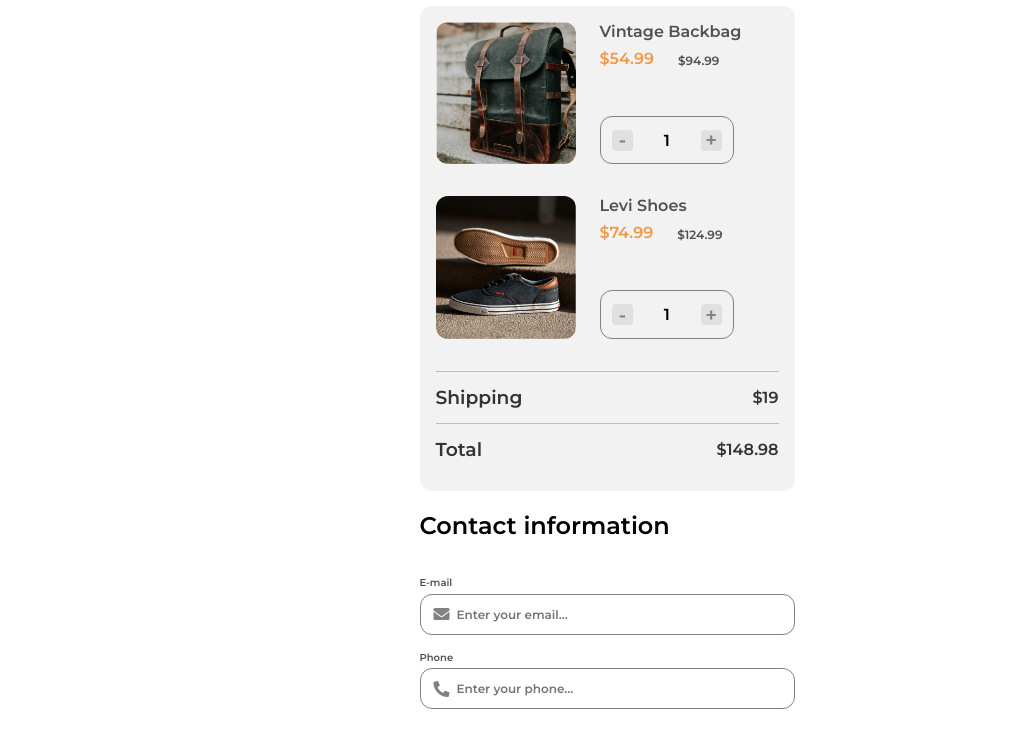
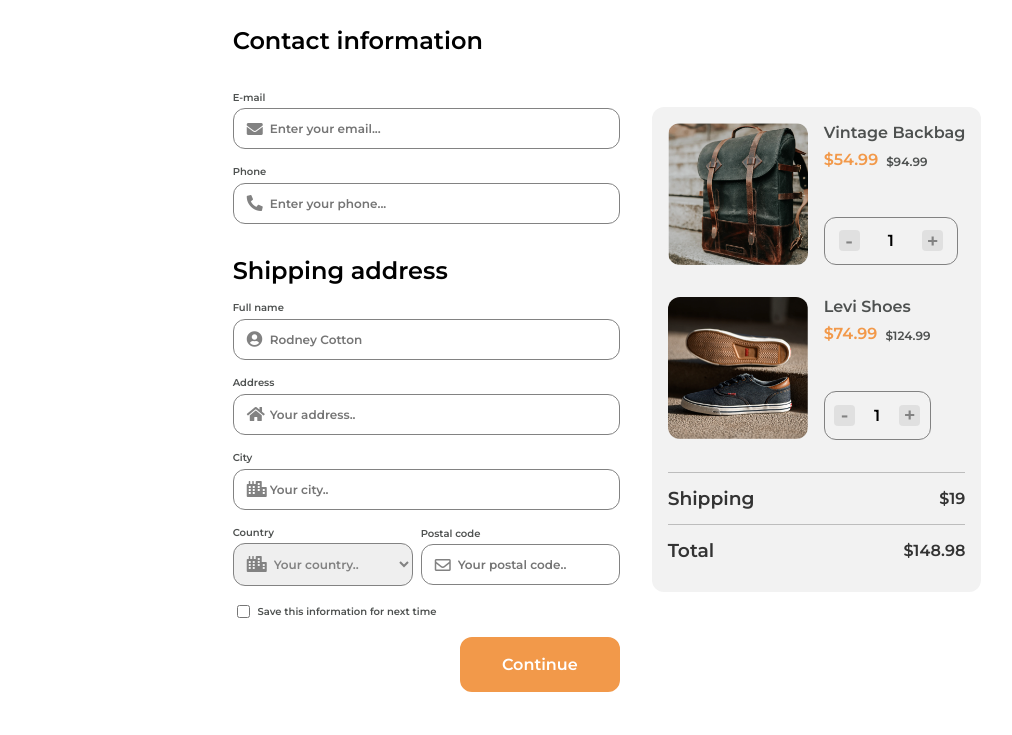
Before and after one commit to hariscs/dev-checkout, a plain HTML site: page index.html in a window 1280 px wide. Shown: the part 108-843 px from the top of the page, without its empty margins (33-1045 px from the left). Drawn offline with Linux system fonts and the light colour scheme.

Commit message:
completed

```diff
--- a/css/style.css
+++ b/css/style.css
@@ -32,6 +32,11 @@ img {
 	padding: 2em 0;
 }
 
+.main {
+	display: flex;
+	flex-direction: column;
+}
+
 /* cart */
 .main-cart {
 	background: var(--clr-gray6);
@@ -57,13 +62,13 @@ img {
 .cart-flex {
 	display: flex;
 	align-items: flex-start;
-	gap: 1.5em;
+	gap: 1em;
 }
 
 .price {
 	display: flex;
 	align-items: center;
-	gap: 1.5em;
+	gap: 0.5em;
 }
 
 .price-discount {
@@ -85,11 +90,11 @@ img {
 	border-radius: 12px;
 	padding: 0.8em 0.5em;
 	margin-top: 2em;
-	width: 134.5px;
+	max-width: 134.5px;
 	display: flex;
 	align-items: center;
 	justify-content: space-around;
-	gap: 1.5em;
+	gap: 1em;
 }
 
 .plus,
@@ -231,3 +236,21 @@ footer a {
 footer a:hover {
 	text-decoration: underline;
 }
+
+/* media query for larger devices */
+@media (min-width: 800px) {
+	.container {
+		max-width: 1440px;
+	}
+
+	.main {
+		flex-direction: row;
+		align-items: center;
+		gap: 2em;
+		justify-content: center;
+	}
+
+	.main-cart {
+		order: 1;
+	}
+}
```
